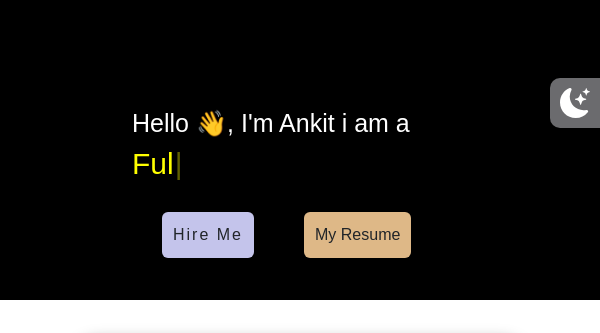
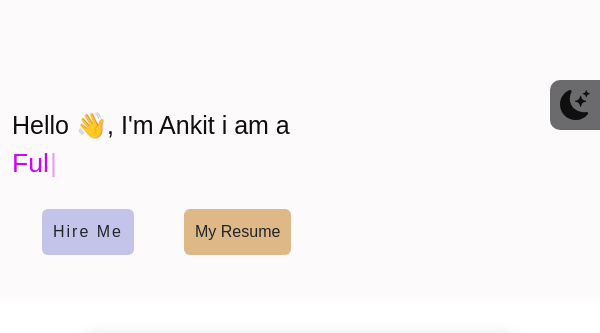
Before and after one commit to Ankit9179/mern-portfolio-project, a React (Create React App) app: page / in a window 600 px wide. Shown: the top 333 px of the page. Built offline with nearby package versions, Linux system fonts and the light colour scheme.

Commit message:
fully responsive for mobile

```diff
--- a/src/components/mobileNav/MobailNav.css
+++ b/src/components/mobileNav/MobailNav.css
@@ -5,6 +5,7 @@
     z-index: 1;
     width: 100%;
     margin-bottom: 10px;
+    padding-bottom: 20px;
 }
 .mobail-nav-header{
     /* padding: 8px; */
@@ -40,5 +41,8 @@
     .mobail-nav-div-main{
         display: none;
     }
-
+    .mobail-nav-header{
+        /* padding: 8px; */
+        width: 80%;
+    }
 }
--- a/src/pages/contact/Contact.css
+++ b/src/pages/contact/Contact.css
@@ -46,10 +46,19 @@
     margin-bottom: 60px;
 
     }
-    .contact-img{
+    contact-img-div{
+        width: 100%;
+        display: flex;
+        align-items: center;
+        justify-content: center;
+    }
+    .contact-img-div img{
+        width: 217px;
+    }
+    /* .contact-img{
         margin: 20px 0px;
         width: 100%;
-    }
+    } */
     .contact-form-icons{
     object-fit: cover;
         margin: 40px 0px;
@@ -59,7 +68,7 @@
         font-size: 1.5rem;
     }
     .form input{
-        font-size: 2rem;
+        font-size: 1rem;
         padding: 10px;
         border-radius: 13px;
     }
@@ -68,7 +77,7 @@
         height: 200px;
         border: 2px solid rgba(137, 133, 133, 0.928);
         border-radius: 13px;
-        font-size: 2rem;
+        font-size: 1rem;
 
 
     }
@@ -77,7 +86,7 @@
 padding: auto;
 /* margin-left: 8rem; */
 padding: 10px 30px;
-font-size: 25px;
+font-size: 15px;
  }
 
 }
--- a/src/pages/contact/Contact.js
+++ b/src/pages/contact/Contact.js
@@ -18,7 +18,7 @@ const Contact = () => {
                 <h2 className="text-center">feel free to contact me anytime</h2>
                 <div className="row contact-content-div">
                     <div className="col-md-6 col-sm-12 contact-img">
-                        <div>
+                        <div className="contact-img-div">
                             <img
                                 src="https://www.achintya.co.in/app_themes/images/contact-img.svg"
                                 alt="img"
--- a/src/pages/home/homePage.css
+++ b/src/pages/home/homePage.css
@@ -2,6 +2,7 @@
     color: white;
     /* background-color: rgb(178, 143, 143); */
     height: 300px;
+
     /* margin-left: 150px; */
     padding-left: 120px;
     background-color: black;
@@ -70,19 +71,35 @@
 
 @media(max-width:600px){
     .home-container{
+        margin: 0;
+        /* width: 100%; */
+        padding: 0;
+        /* width: 400px; */
         display: flex;
         justify-content: start;
         align-items: center;
+        background-color: rgb(252, 250, 250);
+        color: rgb(15, 15, 15);
+
         /* margin-left: -100px; */
 
     }
     .home-content-div {
         margin-left: 0px;
+        /* width: 300px; */
+    }
+    .home-contant h2{
+        color: rgb(203, 5, 248);
+        /* margin-left: 10px; */
+        /* margin-left: 150px; */
+
     }
     .home-content-div h4 {
         font-size: 25px;
     }
     .home-content-div h2 {
-        font-size: 30px;
+        font-size: 30;
+
+
     }
 }
--- a/src/pages/projcts/Projects.css
+++ b/src/pages/projcts/Projects.css
@@ -84,6 +84,11 @@
         margin: 50px auto;
        width: 100%;
     }
+    .card-div{
+        margin-left: 0;
+        margin-right: 27px;
+    }
+
 
 
 }
--- a/src/pages/techSkills/TechSkills.css
+++ b/src/pages/techSkills/TechSkills.css
@@ -64,4 +64,8 @@
         font-size: 20px;
         text-align: center;
     }
+    /* .box-div-skill{
+        margin-left: 0;
+        margin-right: 30px;
+    } */
 }
--- a/src/pages/techSkills/TechSkills.js
+++ b/src/pages/techSkills/TechSkills.js
@@ -14,15 +14,15 @@ const TechSkills = () => {
         </Jump>
         <hr />
         <p>👉 I use these technical skills to build web projects</p>
-        <div className="row card-container">
+        <div className="row card-container box-div-skill">
           {TechSkillsList.map((items) => (
             <Fade left>
-              <div className="col-md-4" key={items._id}>
-                <div className="card m-2 card-card ">
-                  <div className="card-content">
-                    <div className="card-body">
-                      <div className="media d-flex justify-content-center">
-                        <div className="alig-self-content">
+              <div className="col-md-4 " key={items._id}>
+                <div className="card m-2 card-card  ">
+                  <div className="card-content ">
+                    <div className="card-body ">
+                      <div className="media d-flex justify-content-center ">
+                        <div className="alig-self-content ">
                           {<items.icon />}
                         </div>
                         <div className="media-body">{items.Name}</div>
```
